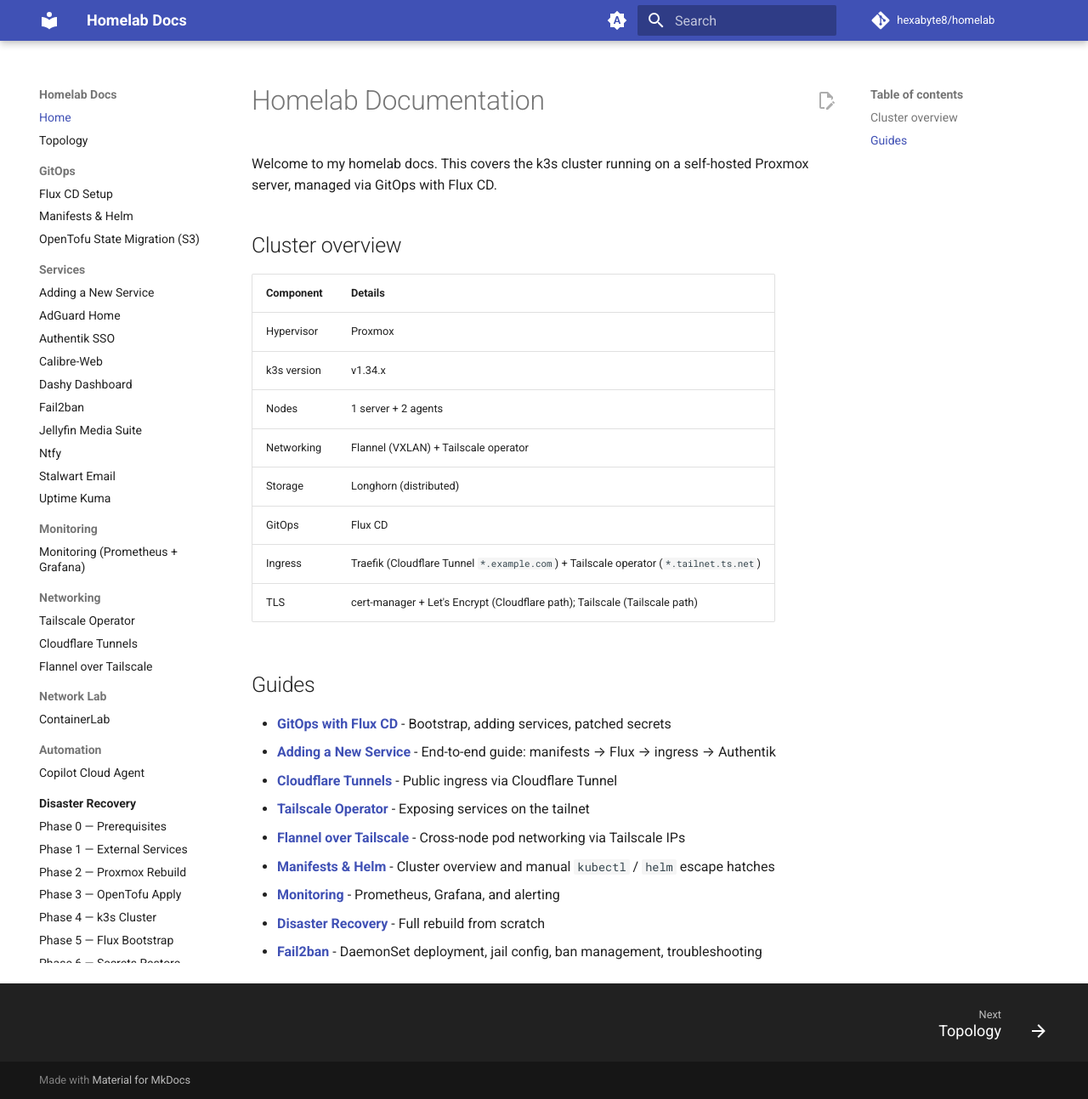
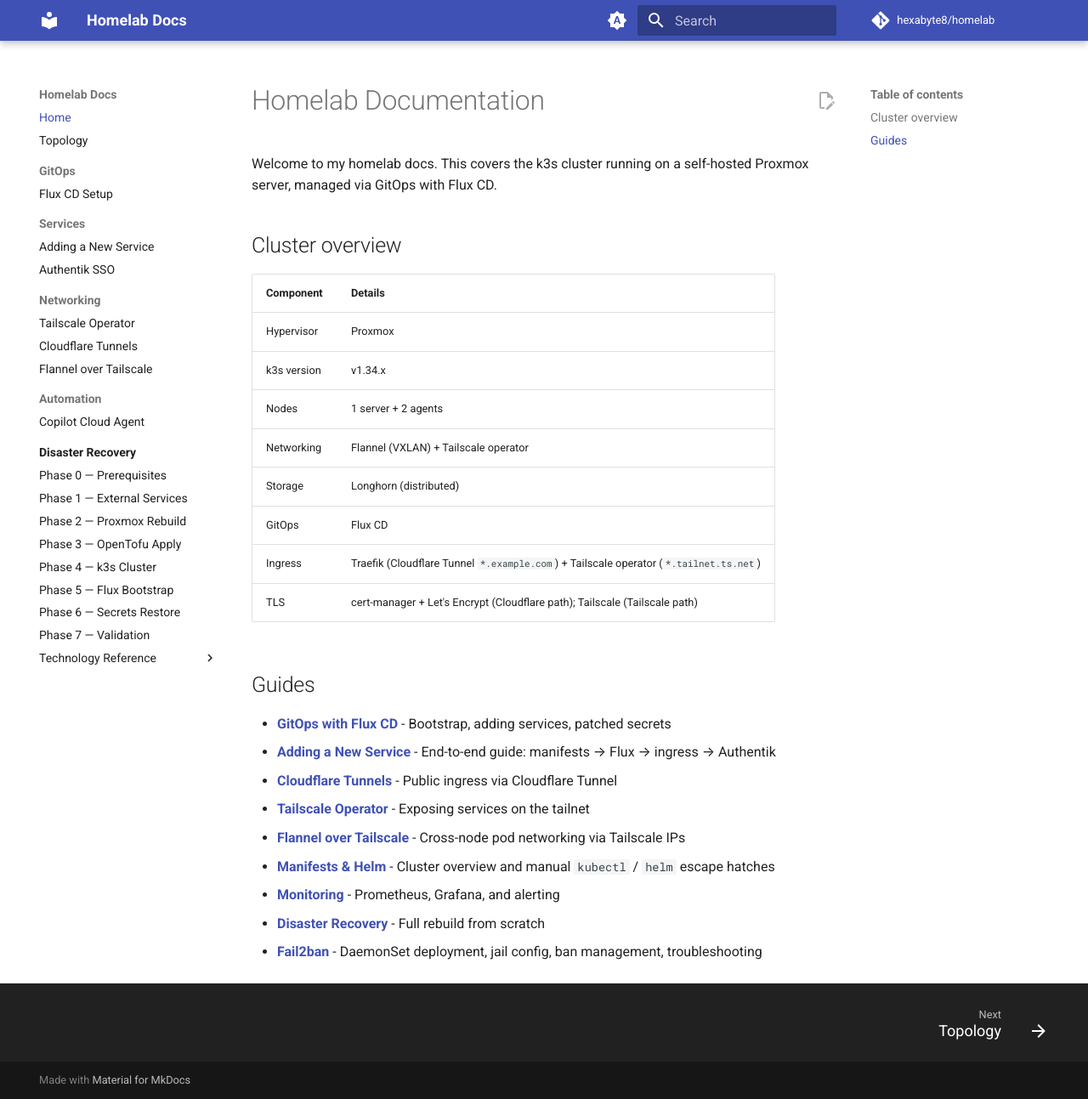
Before and after one commit to hexabyte8/homelab, an MkDocs documentation site: the page built from docs/index.md, in a window 1280 px wide and 1293 px high. Shown: the whole window at 85% size. Built offline with MkDocs 1.6.1 and Material for MkDocs 9.7.7, drawn with Linux system fonts in a browser that asks for light colours; comment, search, counter and statistics services are not loaded.

Commit message:
x (#122)

```diff
--- a/mkdocs.yml
+++ b/mkdocs.yml
@@ -72,27 +72,13 @@ nav:
   - Topology: topology.md
   - GitOps:
     - Flux CD Setup: gitops-flux.md
-    - Manifests & Helm: manifests-and-helm.md
-    - OpenTofu State Migration (S3): tf-state-s3-migration.md
   - Services:
     - Adding a New Service: new-service.md
-    - AdGuard Home: adguard.md
     - Authentik SSO: authentik.md
-    - Calibre-Web: calibre-web.md
-    - Dashy Dashboard: dashy.md
-    - Fail2ban: fail2ban.md
-    - Jellyfin Media Suite: jellyfin.md
-    - Ntfy: ntfy.md
-    - Stalwart Email: stalwart-email.md
-    - Uptime Kuma: uptime-kuma.md
-  - Monitoring:
-    - Monitoring (Prometheus + Grafana): monitoring.md
   - Networking:
     - Tailscale Operator: tailscale-operator.md
     - Cloudflare Tunnels: cloudflare-tunnels.md
     - Flannel over Tailscale: flannel-over-tailscale.md
-  - Network Lab:
-    - ContainerLab: containerlab.md
   - Automation:
     - Copilot Cloud Agent: copilot-cloud-agent.md
   - Disaster Recovery:
@@ -117,9 +103,3 @@ nav:
       - AWS S3: disaster-recovery/technologies/aws-s3.md
       - Bitwarden: disaster-recovery/technologies/bitwarden.md
       - GitHub Actions: disaster-recovery/technologies/github-actions.md
-  - Troubleshooting:
-    - Tailscale Proxy Performance (MTU): troubleshooting/tailscale-proxy-mtu-performance.md
-    - Tailscale Proxy Pod Stuck Terminating: troubleshooting/tailscale-proxy-pod-stuck-terminating.md
-    - AdGuard Web UI Port Crash Loop: troubleshooting/adguard-web-ui-port-crash-loop.md
-    - Non-root Container PVC Permissions: troubleshooting/non-root-container-pvc-permissions.md
-    - Kubernetes General Troubleshooting: troubleshooting/kubernetes.md
```
